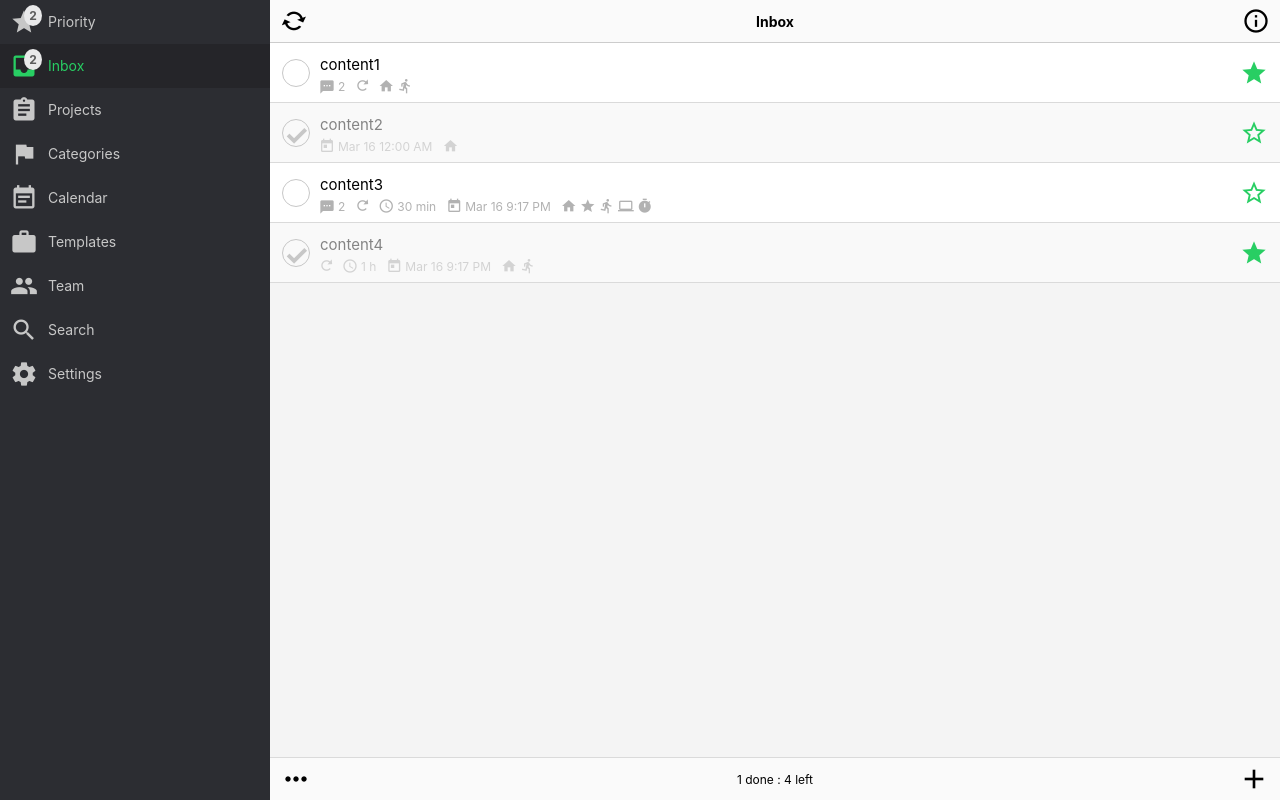
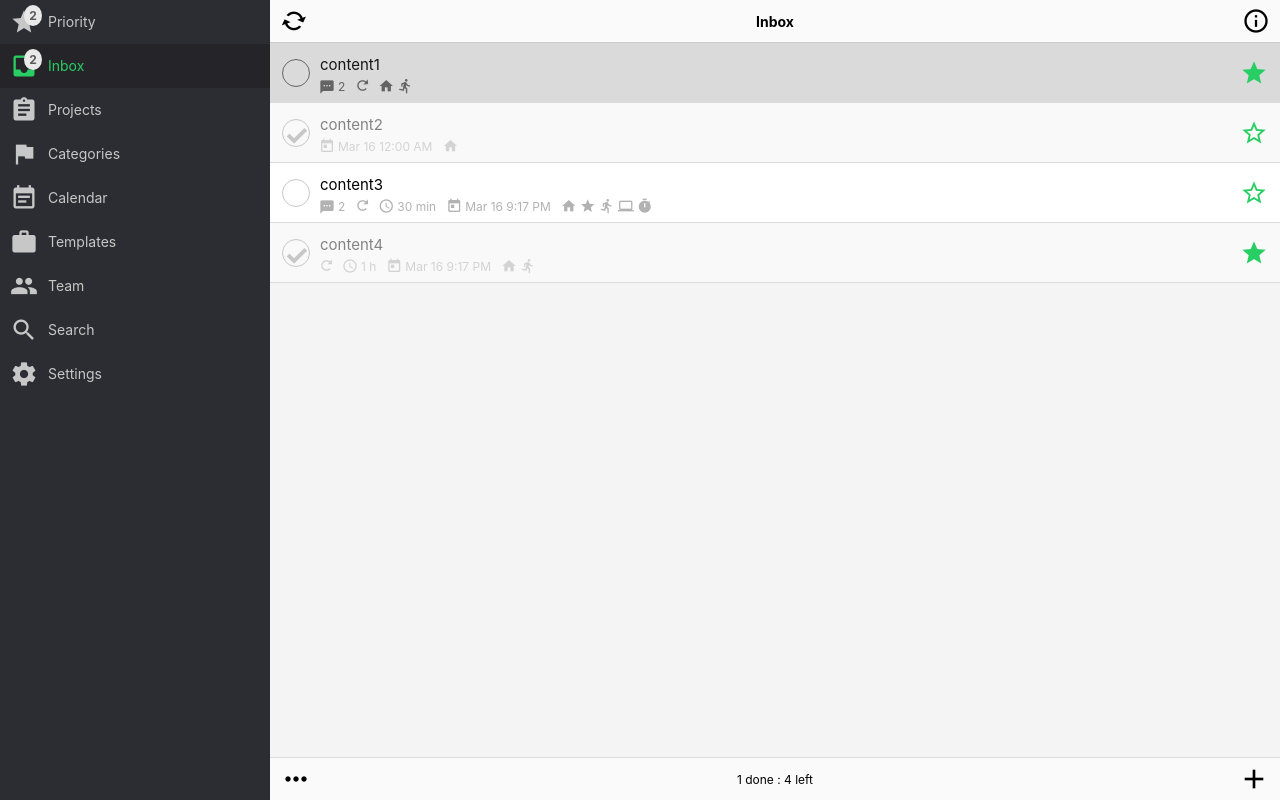
Before and after one commit to rafalrybicki/nozbe, a React (Create React App) app: page /inbox in a window 1280 px wide. Built offline with nearby package versions, Linux system fonts and the light colour scheme.

Commit message:
Fix active class

```diff
--- a/src/components/Tasks/Task/Task.js
+++ b/src/components/Tasks/Task/Task.js
@@ -8,7 +8,7 @@ import Icon from '@material-ui/core/Icon';
 
 function Task(props) {
   const {
-    index,
+    active,
     completion,
     author,
     content,
@@ -43,9 +43,19 @@ function Task(props) {
   }
   //const activeColor = project.color !== 'black' ? project.color : '#DADADA'
 
+  let className = "task";
+
+  if (completion) {
+    className += " completed"
+  }
+
+  if (active) {
+    className += " active"
+  }
+
   return (
     <div
-      className={completion ? 'task completed' : 'task'}
+      className={className}
       onClick={showDetails}
     >
       {mode === 'edit' &&
--- a/src/components/Tasks/Tasks.js
+++ b/src/components/Tasks/Tasks.js
@@ -171,6 +171,7 @@ class Tasks extends Component {
           <Task
             {...task}
             index={i}
+            active={i === this.state.selectedTask}
             key={task.id}
             togglePriority={() => this.props.togglePriority(task.id)}
             toggleCompletion={() => this.props.toggleCompletion(task.id)}
```
